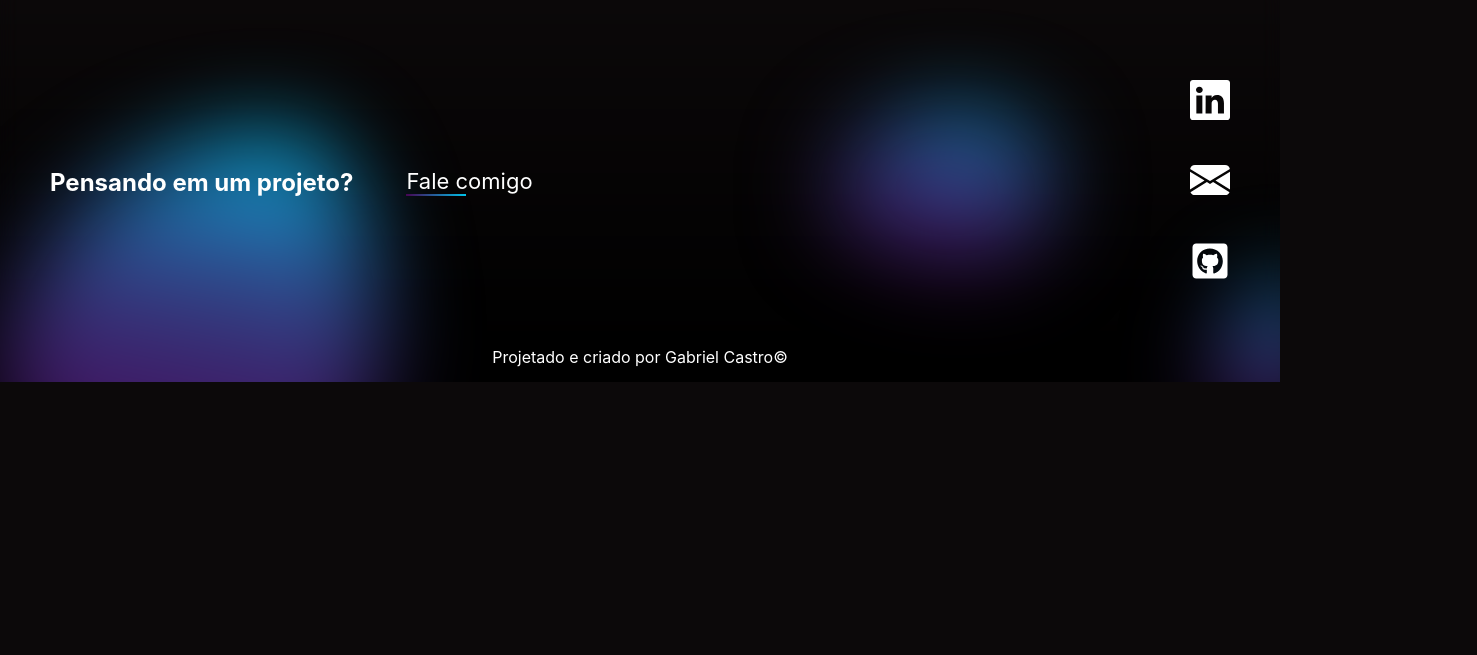
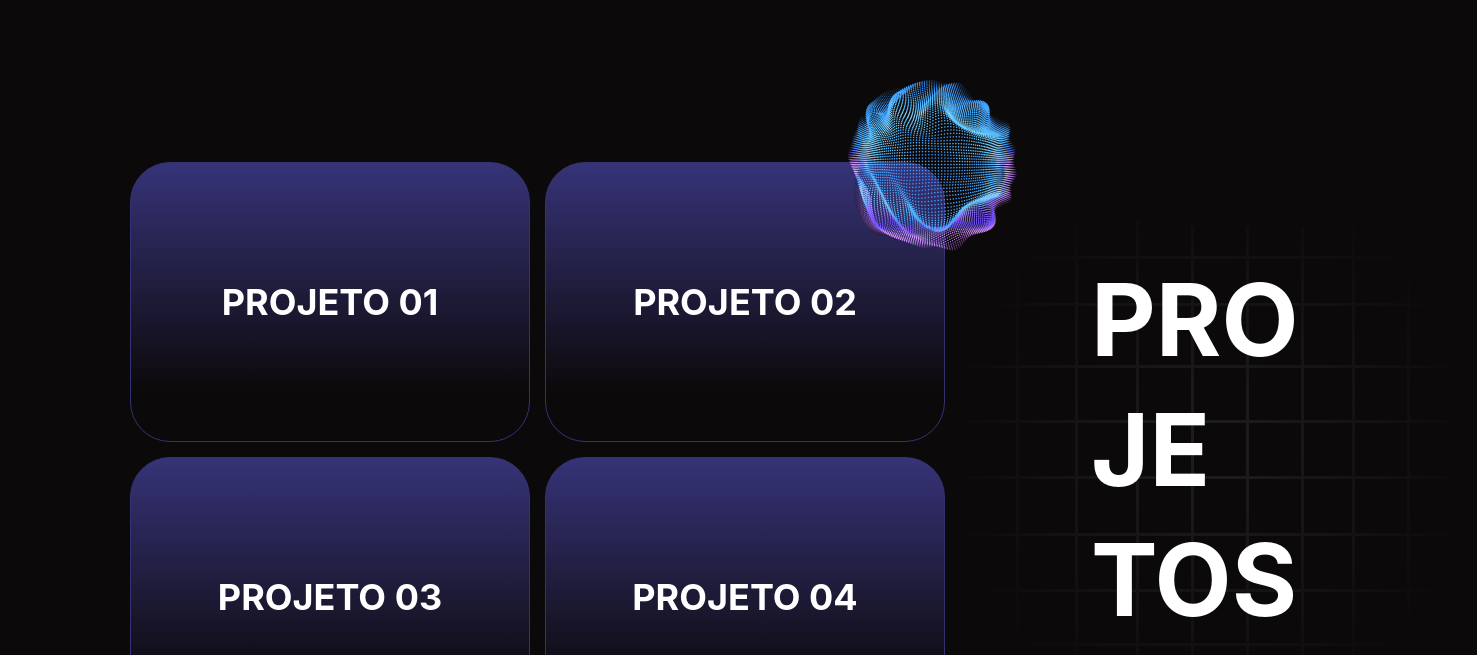
Before and after one commit to GabrielCastro-dev/my-portifolio, a React (Create React App) app: page / in a window 1280 px wide. Shown: the part 1765-2420 px from the top of the page, 1477 px wide, since content can reach past the window. Before the commit the page ends 2147 px from the top, so only its background shows below. Built offline with nearby package versions, Linux system fonts and the light colour scheme.

Commit message:
landing projects component

```diff
--- /dev/null
+++ b/src/components/GlassCard/GlassCard.jsx
@@ -0,0 +1,11 @@
+import './GlassCard.scss';
+
+function GlassCard({ title }) {
+    return (
+        <div className='glass-card'>
+            <h3>{ title }</h3>
+        </div>
+    )
+}
+
+export default GlassCard;
--- /dev/null
+++ b/src/components/GlassCard/GlassCard.scss
@@ -0,0 +1,18 @@
+@import '../../styles/colorPalette.scss';
+
+.glass-card{
+    width: 400px;
+    height: 280px;
+    background: linear-gradient(180deg, #363378 0%, rgba(54, 51, 120, 0) 82.73%);
+    border: 1px solid #353274;
+    border-radius: 40px;
+    display: flex;
+    justify-content: center;
+    align-items: center;
+    cursor: pointer;
+
+    h3 {
+        font-size: 36px;
+        color: $white;
+    }
+}
--- a/src/components/LandingProjects/LandingProjects.jsx
+++ b/src/components/LandingProjects/LandingProjects.jsx
@@ -0,0 +1,31 @@
+import GlassCard from '../GlassCard/GlassCard';
+import { projects } from '../../data/projects';
+import globe from '../../assets/globe.png';
+import blackGrid from '../../assets/blackGrid.png';
+import './LandingProjects.scss';
+
+function LandingProjects() {
+  const rightsLink = 'https://br.freepik.com/vetores-gratis/malha-colorida-de-vetor-abstrato-em-fundo-escuro-cartao-de-estilo-futurista-fundo-elegante-para-apresentacoes-de-negocios-esfera-de-pontos-corrompidos-estetica-do-caos_24720602.htm#from_view=detail_alsolike'
+
+  return (
+    <section className='landing-projects'>
+        <div className='projects'>
+          {projects.map(project => <GlassCard title={project.title} /> )}
+          <a href={rightsLink} target='_blank' rel='noreferrer'>
+            <img src={globe} alt="Imagem de GarryKillian no Freepik" />
+          </a>
+        </div>
+        <div className='title'>
+          <img src={blackGrid} alt="black grid" />
+          <div className='gradient'></div>
+          <h2>
+            PRO
+            JE
+            TOS
+          </h2>
+        </div>
+    </section>
+  )
+}
+
+export default LandingProjects;
--- a/src/components/LandingProjects/LandingProjects.scss
+++ b/src/components/LandingProjects/LandingProjects.scss
@@ -0,0 +1,49 @@
+@import '../../styles/colorPalette.scss';
+
+.landing-projects{
+    width: 100%;
+    height: fit-content;
+    padding: 180px 130px;
+    display: flex;
+
+    .projects {
+        width: fit-content;
+        height: fit-content;
+        display: grid;
+        grid-template-columns: repeat(2, 1fr);
+        gap: 15px;
+        position: relative;
+
+        a {
+            position: absolute;
+            top:-112px;
+            right: -112px;
+            z-index: 500;
+        }
+    }
+
+    .title{
+        width: 100%;
+        color: $white;
+        display: flex;
+        justify-content: center;
+        align-items: center;
+        position: relative;
+
+        .gradient {
+            width: 100%;
+            height: 100%;
+            position: absolute;
+            background: radial-gradient(50% 50% at 50% 50%, rgba(13, 13, 13, 0) 0%, $background 100%);
+        }
+
+        h2{
+            width: 240px;
+            font-size: 100px;
+            line-height: 1.3;
+            overflow-wrap: break-word;
+            text-align: left;
+            position: absolute;
+        }
+    }
+}
--- /dev/null
+++ b/src/data/projects.js
@@ -0,0 +1,14 @@
+export const projects = [
+    {
+        title: 'PROJETO 01'
+    },
+    {
+        title: 'PROJETO 02'
+    },
+    {
+        title: 'PROJETO 03'
+    },
+    {
+        title: 'PROJETO 04'
+    },
+]
--- a/src/pages/LandingPage/LandingPage.jsx
+++ b/src/pages/LandingPage/LandingPage.jsx
@@ -2,6 +2,7 @@ import React from 'react';
 import DefaultPage from '../../layout/DefaultPage/DefaultPage';
 import Banner from '../../components/Banner/Banner';
 import ImgAndTxt from '../../components/ImgAndTxt/ImgAndTxt';
+import LandingProjects from '../../components/LandingProjects/LandingProjects';
 
 import './LandingPage.scss';
 
@@ -10,6 +11,7 @@ function LandingPage() {
     <DefaultPage>
       <Banner />
       <ImgAndTxt />
+      <LandingProjects />
     </DefaultPage>
   )
 }
```
Also changed, not shown: src/assets/blackGrid.png (added), src/assets/globe.png (renamed from src/assets/globeResized.png).
